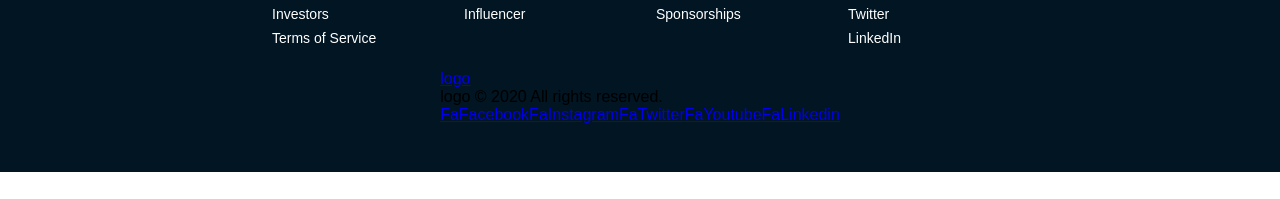
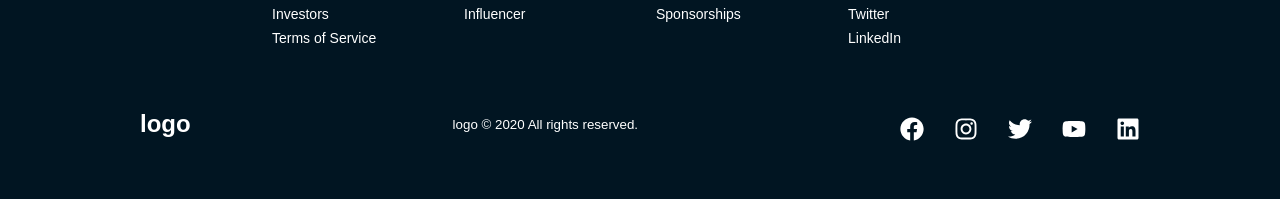
Before and after one commit to vitorsemidio-dev/virtual-banking-smooth-scroll, a React (Create React App) app: page / in a window 1280 px wide. Shown: the part 4422-4621 px from the top of the page. Before the commit the page ends 4594 px from the top, so only its background shows below. Built offline with nearby package versions, Linux system fonts and the light colour scheme; a web font is replaced by a local one.

Commit message:
Sessão SocialMedia do Footer

```diff
--- a/src/components/Footer/index.tsx
+++ b/src/components/Footer/index.tsx
@@ -1,6 +1,13 @@
 /** @format */
 
 import React from 'react';
+import {
+  FaFacebook,
+  FaInstagram,
+  FaYoutube,
+  FaTwitter,
+  FaLinkedin,
+} from 'react-icons/fa';
 
 import {
   FooterContainer,
@@ -70,29 +77,39 @@ const Footer: React.FC = () => {
             </WebsiteRights>
 
             <SocialIcons>
-              <SocialIconLink href='/' target='_blank' aria-label='Facebook'>
-                {/* <FaFacebook /> */}
-                FaFacebook
+              <SocialIconLink
+                href='https://www.facebook.com/'
+                target='_blank'
+                aria-label='Facebook'>
+                <FaFacebook />
               </SocialIconLink>
 
-              <SocialIconLink href='/' target='_blank' aria-label='Instagram'>
-                {/* <FaInstagram /> */}
-                FaInstagram
+              <SocialIconLink
+                href='https://www.instagram.com/'
+                target='_blank'
+                aria-label='Instagram'>
+                <FaInstagram />
               </SocialIconLink>
 
-              <SocialIconLink href='/' target='_blank' aria-label='Twitter'>
-                {/* <FaTwitter /> */}
-                FaTwitter
+              <SocialIconLink
+                href='https://twitter.com/'
+                target='_blank'
+                aria-label='Twitter'>
+                <FaTwitter />
               </SocialIconLink>
 
-              <SocialIconLink href='/' target='_blank' aria-label='Youtube'>
-                {/* <FaYoutube /> */}
-                FaYoutube
+              <SocialIconLink
+                href='https://www.youtube.com/'
+                target='_blank'
+                aria-label='Youtube'>
+                <FaYoutube />
               </SocialIconLink>
 
-              <SocialIconLink href='/' target='_blank' aria-label='Linkedin'>
-                {/* <FaLinkedin /> */}
-                FaLinkedin
+              <SocialIconLink
+                href='https://www.linkedin.com/'
+                target='_blank'
+                aria-label='Linkedin'>
+                <FaLinkedin />
               </SocialIconLink>
             </SocialIcons>
           </SocialMediaWrap>
--- a/src/components/Footer/styles.ts
+++ b/src/components/Footer/styles.ts
@@ -68,14 +68,48 @@ export const FooterLink = styled(Link)`
   }
 `;
 
-export const SocialMedia = styled.div``;
+export const SocialMedia = styled.section`
+  max-width: 1000px;
+  width: 100%;
+`;
 
-export const SocialMediaWrap = styled.div``;
+export const SocialMediaWrap = styled.div`
+  display: flex;
+  justify-content: space-between;
+  align-items: center;
+  max-width: 1100px;
+  margin: 40px auto 0 auto;
 
-export const SocialLogo = styled(Link)``;
+  @media screen and (max-width: 820px) {
+    flex-direction: column;
+  }
+`;
 
-export const WebsiteRights = styled.div``;
+export const SocialLogo = styled(Link)`
+  color: #fff;
+  justify-self: start;
+  cursor: pointer;
+  text-decoration: none;
+  font-size: 1.5rem;
+  display: flex;
+  align-items: center;
+  margin-bottom: 16px;
+  font-weight: bold;
+`;
 
-export const SocialIcons = styled.div``;
+export const WebsiteRights = styled.small`
+  color: #fff;
+  margin-bottom: 16px;
+`;
 
-export const SocialIconLink = styled.a``;
+export const SocialIcons = styled.div`
+  display: flex;
+  justify-content: space-between;
+  align-items: center;
+  width: 240px;
+`;
+
+export const SocialIconLink = styled.a`
+  color: #fff;
+  font-size: 24px;
+`;
```
